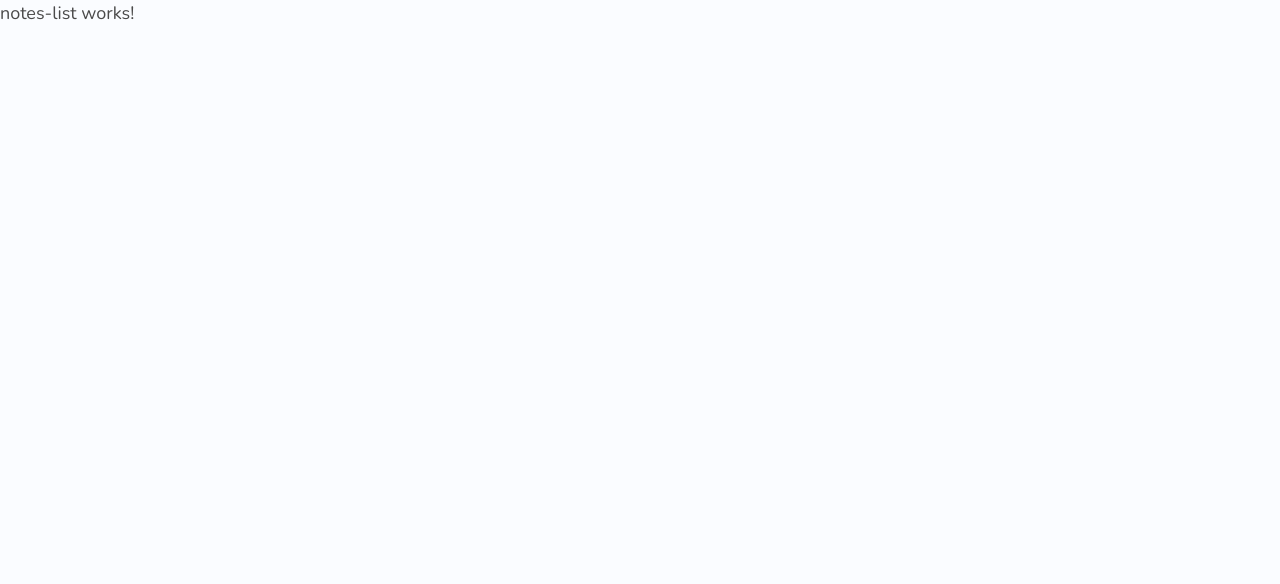
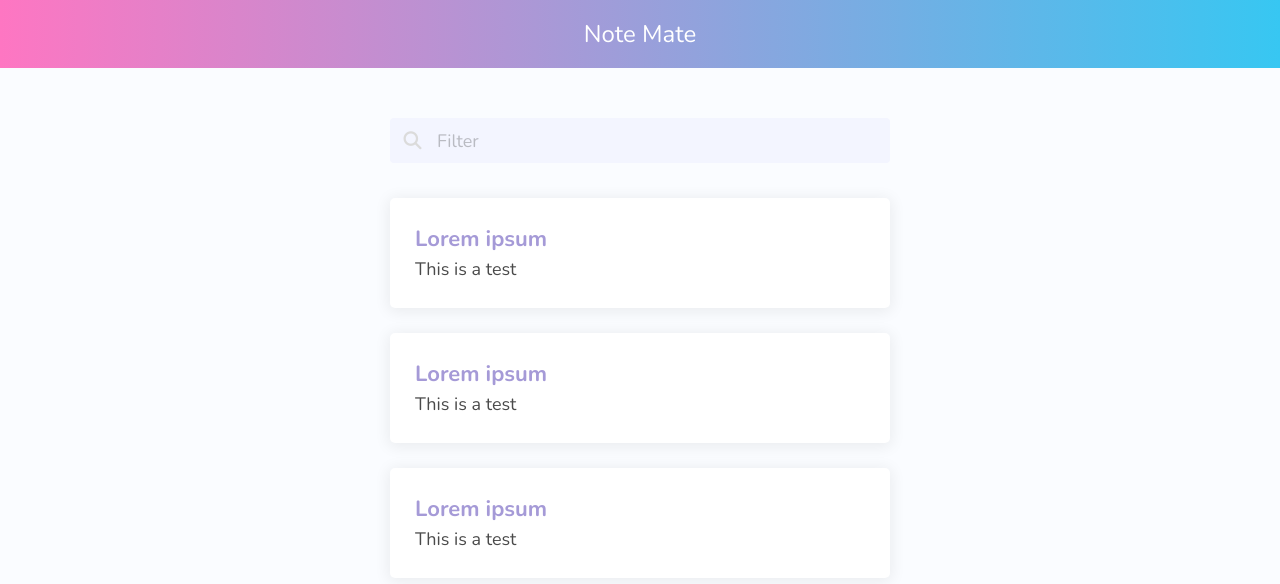
Before and after one commit to dball1126/notes-app, an Angular app in the folder notes/: page / in a window 1280 px wide. Shown: the top 584 px of the page. Built offline with nearby package versions, Linux system fonts and the light colour scheme.

Commit message:
note card component added, rendering, and styled accordingly

```diff
--- a/notes/src/app/app-routing.module.ts
+++ b/notes/src/app/app-routing.module.ts
@@ -1,10 +1,12 @@
 import { NgModule } from '@angular/core';
 import { Routes, RouterModule } from '@angular/router';
 import { NotesListComponent } from './pages/notes-list/notes-list.component';
-
+import { MainLayoutComponent } from './pages/main-layout/main-layout.component';
 
 const routes: Routes = [
-  {path: '', component: NotesListComponent }
+  {path: '', component: MainLayoutComponent, children: [
+    { path: '', component: NotesListComponent }
+  ] }
 ]
 
 @NgModule({
--- a/notes/src/app/app.module.ts
+++ b/notes/src/app/app.module.ts
@@ -4,13 +4,17 @@ import { NgModule } from '@angular/core';
 import { AppRoutingModule } from './app-routing.module';
 import { AppComponent } from './app.component';
 import { NotesListComponent } from './pages/notes-list/notes-list.component';
+import { MainLayoutComponent } from './pages/main-layout/main-layout.component';
+import { NoteCardComponent } from './note-card/note-card.component';
 
 
 
 @NgModule({
   declarations: [
     AppComponent,
-    NotesListComponent
+    NotesListComponent,
+    MainLayoutComponent,
+    NoteCardComponent
   ],
   imports: [
     BrowserModule,
--- /dev/null
+++ b/notes/src/app/note-card/note-card.component.html
@@ -0,0 +1,19 @@
+<div class="note-card-container" #container>
+
+    <div class="note-card-content">
+        <h1 class="note-card-title">
+            Lorem ipsum
+        </h1>
+
+        <div #bodyText class="note-card-body">
+            <p> This is a test</p>
+            <div #truncator class="fade-out-truncation">
+            </div>
+        </div>
+    </div>
+
+    <div class="x-button">
+
+    </div>
+
+</div>
--- /dev/null
+++ b/notes/src/app/note-card/note-card.component.scss
@@ -0,0 +1,78 @@
+@import '../../main-styles.scss';
+
+.note-card-container {
+    background: white;
+    position: relative;
+    border-radius: 5px;
+    box-shadow: 0px 2px 15px 2px rgba(black, 0.068);
+    transition: box-shadow 0.2 ease-out;
+
+    &:hover {
+        cursor: pointer;
+        box-shadow: 0px 2px 15px 2px rgba(black, 0.068);
+
+
+        .x-button {
+            opacity: 1;
+            transition-delay: 0.35s;
+            transform: scale(1);
+        }
+    }
+
+    .note-card-content {
+        padding: 25px;
+
+        .note-card-title {
+            font-size: 22px;
+            font-weight: bold;
+            color: $purple;
+        }
+
+        .note-card-body {
+            position: relative;
+            max-height: 80px;
+            overflow: hidden;
+
+            .fade-out-truncation {
+                position: absolute;
+                bottom: 0;
+                height: 50%;
+                width: 100%;
+                background: linear-gradient(to bottom, rgba(white, 0) 0%, rgba(white, 0.8) 50%, white 100%);
+            }
+        }
+    }
+}
+
+
+.x-button {
+    position: absolute;
+    top:    12px;
+    right: 12px;
+    height: 34px;
+    width:  34px;
+
+    background-color: $light-red;
+
+    border-radius: 4px;
+
+    transition: opacity 0.2s ease-out;
+
+    background-position: center;
+    background-repeat: no-repeat;
+    background-image: url('https://i.imgur.com/jjsVvtG.png');
+    background-size: 100%;
+    color: red;
+    //button is hidden by default;
+    opacity: 0%;
+
+    &:hover {
+        background-color: darken($light-red, 2%);
+    }
+
+    // on click
+
+    &:active {
+        background-color: darken($light-red, 4%);
+    }
+}
--- /dev/null
+++ b/notes/src/app/note-card/note-card.component.ts
@@ -0,0 +1,30 @@
+import { Component, OnInit, ViewChild, ElementRef, Renderer2 } from '@angular/core';
+
+@Component({
+  selector: 'app-note-card',
+  templateUrl: './note-card.component.html',
+  styleUrls: ['./note-card.component.scss']
+})
+export class NoteCardComponent implements OnInit {
+
+  @ViewChild('truncator', {static: true}) truncator: ElementRef<HTMLElement>;
+  @ViewChild('bodyText', {static: true}) bodyText: ElementRef<HTMLElement>;
+
+  constructor(private renderer: Renderer2) { }
+
+  ngOnInit() {
+    // work out if there is a text overflow and if so, show the truncator
+
+    let style = window.getComputedStyle(this.bodyText.nativeElement, null);
+    let viewableHeight = parseInt(style.getPropertyValue("height"), 10);
+
+    if (this.bodyText.nativeElement.scrollHeight > viewableHeight) {
+      // if there is no next overflow, show the fade out truncator
+      this.renderer.setStyle(this.truncator.nativeElement, 'display', 'block')
+    }
+      else {
+        // if there is text overflow hide the fade out truncator
+        this.renderer.setStyle(this.truncator.nativeElement, 'display', 'none');
+      }
+    }
+  }
--- /dev/null
+++ b/notes/src/app/pages/main-layout/main-layout.component.html
@@ -0,0 +1,10 @@
+<div class="layout-box">
+    <div class="top-bar">
+        <h1>Note Mate</h1>
+    </div>
+
+    <div class="page-content">
+      <router-outlet></router-outlet>
+    </div>
+
+  </div>
--- /dev/null
+++ b/notes/src/app/pages/main-layout/main-layout.component.scss
@@ -0,0 +1,35 @@
+@import '../../../main-styles.scss';
+
+.layout-box {
+    display: flex;
+    flex-direction: column;
+    height: 100%;
+    overflow: hidden;
+
+    //only ScSS
+    .page-content {
+        flex-grow: 1;
+        overflow-y: scroll;
+    }
+}
+
+.top-bar {
+    width: 100%;
+    height: 68px;
+    background: linear-gradient(to right, $pink, $blue, );
+
+    box-shadow: 0px, 0px 10px 0px rgba(black, 0.15);
+
+    display: flex;
+
+    flex-shrink: 0; // to prevent the top bar from shrinking
+
+    // center child element ( the heading )
+    justify-content: center;
+    align-items: center;
+
+    h1 {
+        color: white;
+        font-size: 24px;
+    }
+}
--- /dev/null
+++ b/notes/src/app/pages/main-layout/main-layout.component.ts
@@ -0,0 +1,15 @@
+import { Component, OnInit } from '@angular/core';
+
+@Component({
+  selector: 'app-main-layout',
+  templateUrl: './main-layout.component.html',
+  styleUrls: ['./main-layout.component.scss']
+})
+export class MainLayoutComponent implements OnInit {
+
+  constructor() { }
+
+  ngOnInit() {
+  }
+
+}
--- a/notes/src/app/pages/notes-list/notes-list.component.html
+++ b/notes/src/app/pages/notes-list/notes-list.component.html
@@ -1 +1,20 @@
-<p>notes-list works!</p>
+<div class="main-container">
+
+    <div class="sarch-bar-container">
+        <div class="field">
+            <p class="control has-icons-left">
+                <input type="text" class="input" placeholder="Filter">
+                <span class="icon is-small is-left">
+                    <i class="fas fa-search"></i>
+                </span>
+            </p>
+        </div>
+    </div>
+
+    <div class="notes-list">
+        <app-note-card></app-note-card>
+        <app-note-card></app-note-card>
+        <app-note-card></app-note-card>
+    </div>
+
+</div>
--- a/notes/src/app/pages/notes-list/notes-list.component.scss
+++ b/notes/src/app/pages/notes-list/notes-list.component.scss
@@ -0,0 +1,17 @@
+.main-container {
+    max-width: 500px;
+    display: flex;
+    flex-direction: column;
+    margin: auto;
+
+    padding-top: 50px;
+}
+
+.notes-list {
+    margin-top: 35px;
+}
+
+app-note-card {
+    display: block;
+    margin-bottom: 25px;
+}
--- a/notes/src/index.html
+++ b/notes/src/index.html
@@ -6,6 +6,8 @@
   <base href="/">
   <meta name="viewport" content="width=device-width, initial-scale=1">
   <link rel="icon" type="image/x-icon" href="favicon.ico">
+  <script src="https://kit.fontawesome.com/40b7a85427.js" crossorigin="anonymous"></script>
+
 </head>
 <body>
   <app-root></app-root>
```
